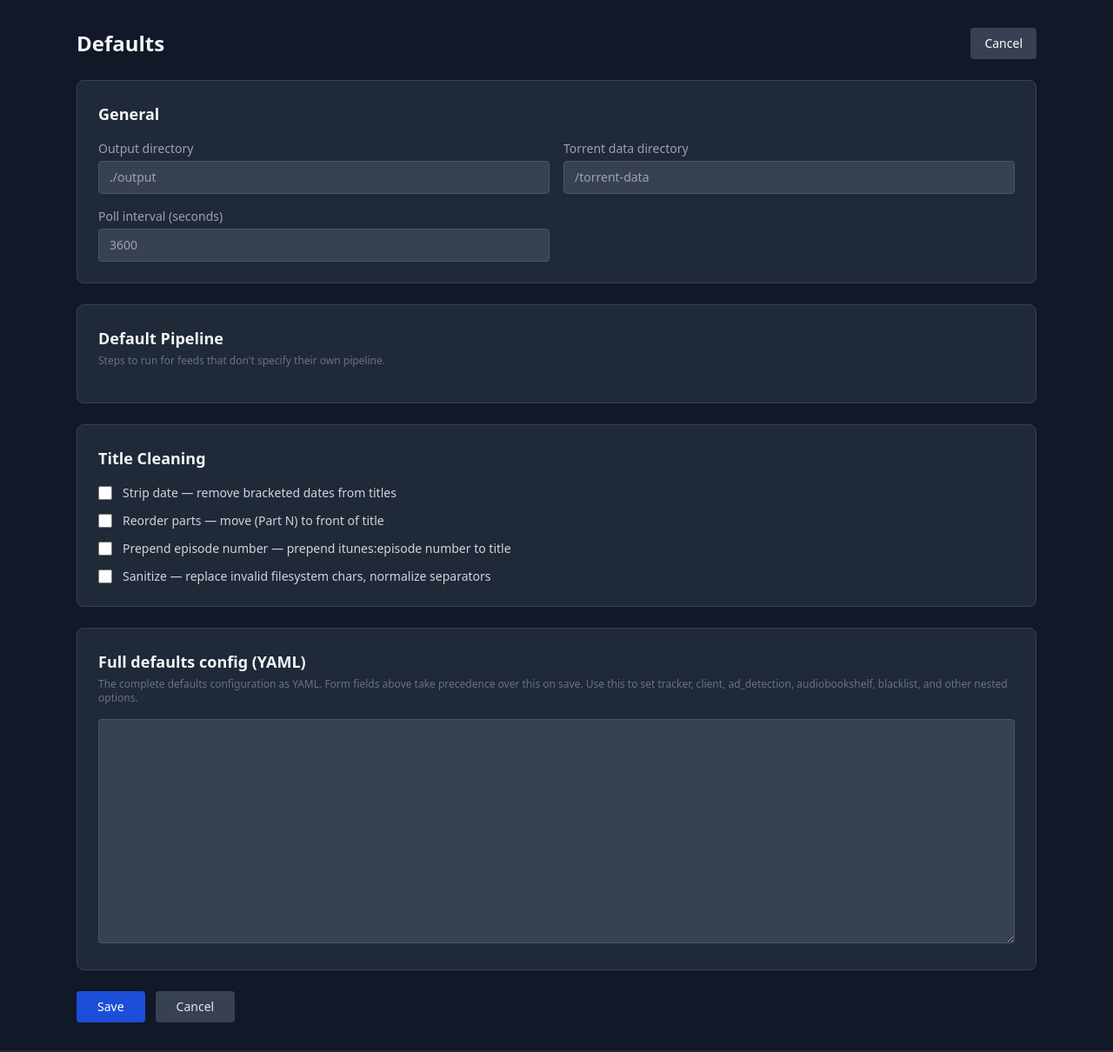
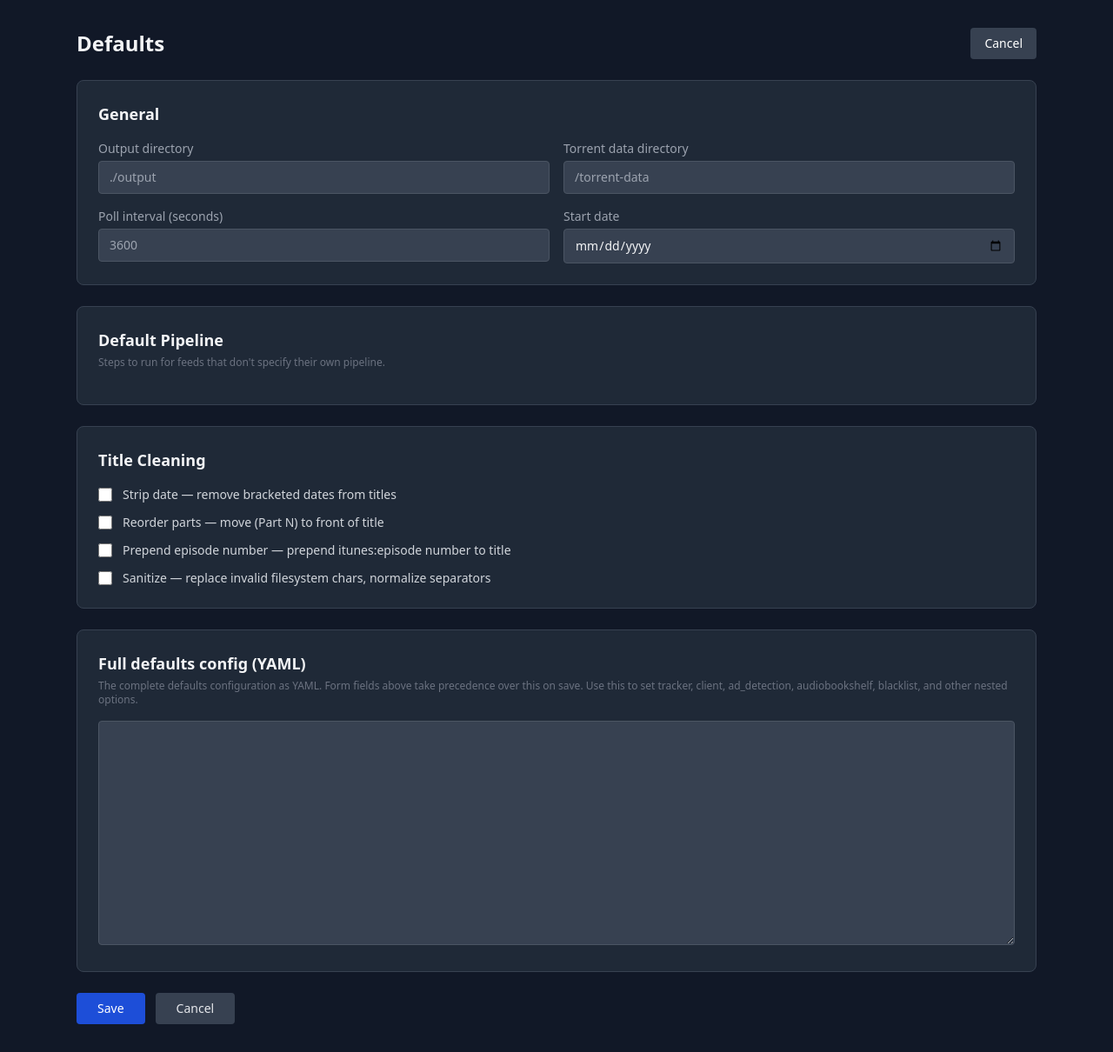
Before and after one commit to Iridium123/podcast-etl, a FastAPI app: template src/podcast_etl/web/templates/defaults/edit.html in a window 1280 px wide. Shown: the part 53-1263 px from the top of the page at 87% size. Run offline with FastAPI, Linux system fonts and the light colour scheme; the template is opened without the code that fills it, so the values that code supplies are empty; parts of the project's set-up code (start-up, migrations or seed data) failed here and were passed over; some libraries are stand-ins or nearby versions.

Commit message:
feat: add start_date date input to defaults form

```diff
--- a/src/podcast_etl/web/templates/defaults/edit.html
+++ b/src/podcast_etl/web/templates/defaults/edit.html
@@ -40,6 +40,13 @@
         <input id="poll_interval" name="poll_interval" type="number" min="60"
                value="{{ poll_interval }}"
                placeholder="3600"
+               class="w-full bg-gray-700 border border-gray-600 rounded px-3 py-2 text-gray-100 text-sm focus:outline-none focus:border-blue-500">
+      </div>
+
+      <div>
+        <label class="block text-sm text-gray-400 mb-1" for="start_date">Start date</label>
+        <input id="start_date" name="start_date" type="date"
+               value="{% if defaults.get('start_date') %}{{ defaults['start_date'] if defaults['start_date'] is string else defaults['start_date'].isoformat() }}{% endif %}"
                class="w-full bg-gray-700 border border-gray-600 rounded px-3 py-2 text-gray-100 text-sm focus:outline-none focus:border-blue-500">
       </div>
 
```
